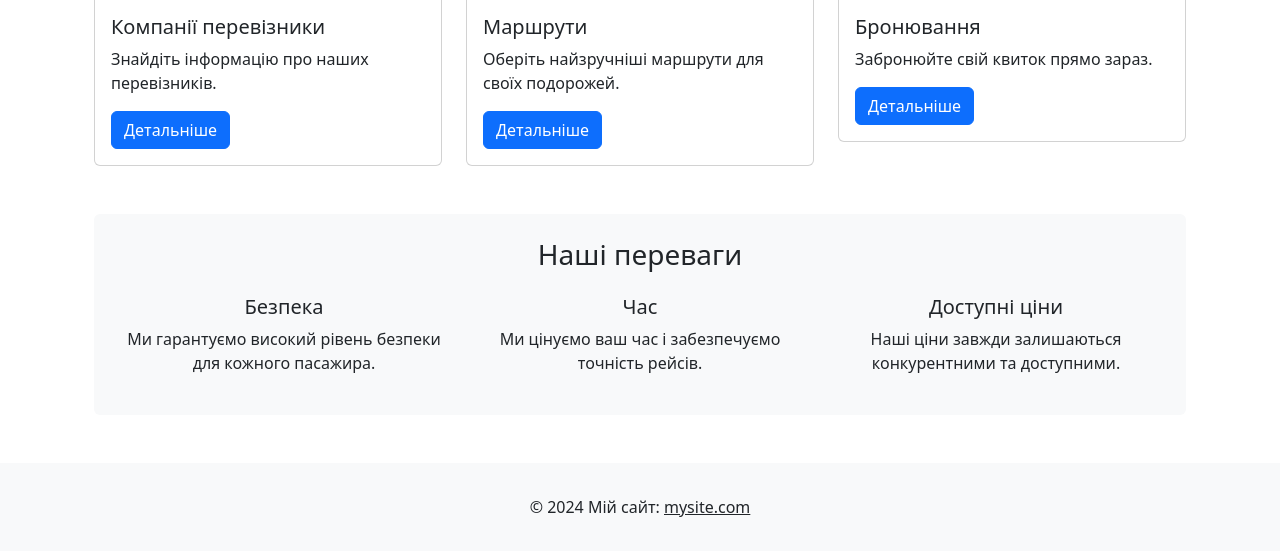
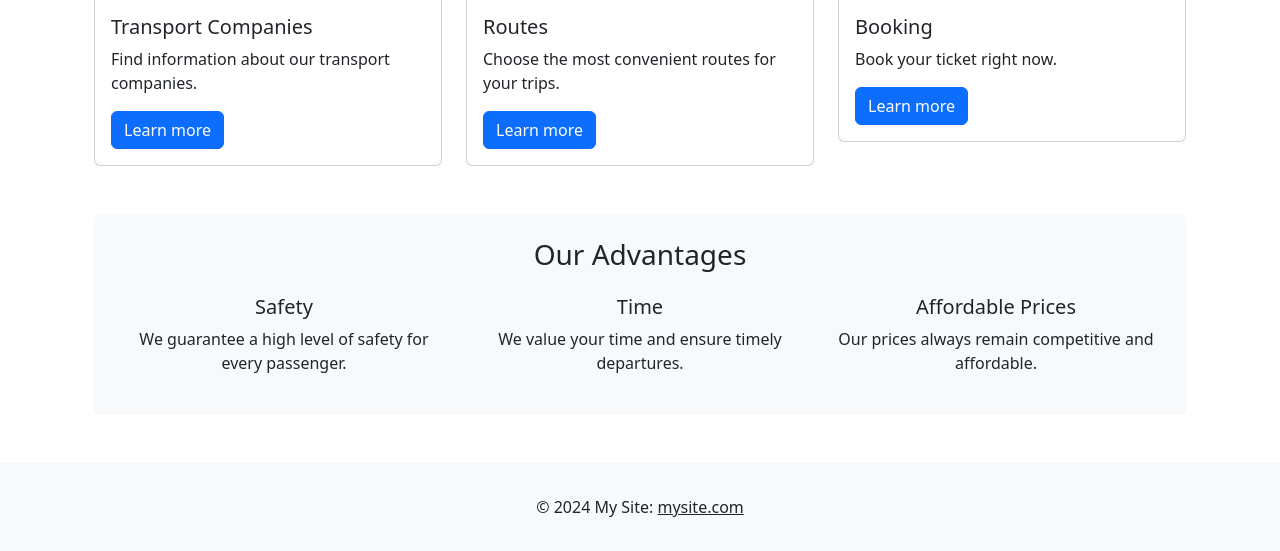
Before and after one commit to 0r1g/TicketGO, a Django app: page / in a window 1280 px wide. Shown: the part 814-1365 px from the top of the page. Run offline with Django 5.2, Linux system fonts and the light colour scheme; some libraries are stand-ins or nearby versions.

Commit message:
Update All Templates

```diff
--- a/TicketGo/api/forms.py
+++ b/TicketGo/api/forms.py
@@ -1,6 +1,5 @@
-# forms.py
 from django import forms
-from .models import Booking, ProfilePhoto
+from .models import Booking
 
 
 class BookingForm(forms.ModelForm):
--- a/TicketGo/api/templates/api/booking_form.html
+++ b/TicketGo/api/templates/api/booking_form.html
@@ -8,7 +8,7 @@
         <div class="col-md-8">
             <div class="card shadow-sm">
                 <div class="card-body">
-                    <h2 class="text-center mb-4">Бронювання для автобуса: {{ bus.from_location }} -> {{ bus.to_location }}</h2>
+                    <h2 class="text-center mb-4">Booking for the Bus: {{ bus.from_location }} -> {{ bus.to_location }}</h2>
 
                     <form method="POST">
                         {% csrf_token %}
@@ -28,7 +28,7 @@
                         {% endfor %}
 
                         <div class="text-center">
-                            <button type="submit" class="btn btn-primary btn-lg">Забронювати</button>
+                            <button type="submit" class="btn btn-primary btn-lg">Book</button>
                         </div>
                     </form>
                 </div>
--- a/TicketGo/api/templates/api/companies.html
+++ b/TicketGo/api/templates/api/companies.html
@@ -10,7 +10,7 @@
                     <div class="card-body">
                         <h5 class="card-title">{{ company }}</h5>
                         <p class="card-text">{{ company.official_name }}</p>
-                        <a href="{% url 'show_company_details' company_id=company.id %}" class="btn btn-primary">Детальніше</a>
+                        <a href="{% url 'show_company_details' company_id=company.id %}" class="btn btn-primary">Details</a>
                     </div>
                 </div>
             </div>
@@ -18,7 +18,7 @@
         </div>
     {% else %}
         <div class="alert alert-warning text-center" role="alert" style="font-size: 1.2rem;">
-            <i class="bi bi-exclamation-triangle-fill"></i> На жаль немає, жодних автобусних компаній.
+            <i class="bi bi-exclamation-triangle-fill"></i> Unfortunately, there are no bus companies available.
         </div>
     {% endif %}
 </div>
--- a/TicketGo/api/templates/api/home.html
+++ b/TicketGo/api/templates/api/home.html
@@ -13,85 +13,85 @@
             <div class="carousel-item active">
                 <img style="height:400px" src="https://topolocfrt.com/wp-content/uploads/2023/03/Bus.jpg" class="d-block w-100" alt="Slide 1">
                 <div class="carousel-caption d-none d-md-block">
-                    <h5>Перша подорож</h5>
-                    <p>Знайдіть найкращі пропозиції для вашої подорожі.</p>
+                    <h5>First Journey</h5>
+                    <p>Find the best offers for your trip.</p>
                 </div>
             </div>
             <div class="carousel-item">
                 <img style="height:400px" src="https://guelph.ca/wp-content/uploads/Electricity-bus-by-Dudek-Photography.jpg" class="d-block w-100" alt="Slide 2">
                 <div class="carousel-caption d-none d-md-block">
-                    <h5>Комфортні поїздки</h5>
-                    <p>Подорожуйте з комфортом та безпекою.</p>
+                    <h5>Comfortable Trips</h5>
+                    <p>Travel with comfort and safety.</p>
                 </div>
             </div>
             <div class="carousel-item">
                 <img style="height:400px" src="https://www.cng-mobility.ch/wp-content/uploads/2020/02/Busse_Mercedes-Benz_Citaro-G_1200x400px-1.jpg" class="d-block w-100" alt="Slide 3">
                 <div class="carousel-caption d-none d-md-block">
-                    <h5>Найкращі маршрути</h5>
-                    <p>Обирайте зручні маршрути та плануйте свої подорожі.</p>
+                    <h5>Best Routes</h5>
+                    <p>Choose convenient routes and plan your trips.</p>
                 </div>
             </div>
         </div>
         <button class="carousel-control-prev" type="button" data-bs-target="#carouselExampleCaptions" data-bs-slide="prev">
             <span class="carousel-control-prev-icon" aria-hidden="true"></span>
-            <span class="visually-hidden">Попередній</span>
+            <span class="visually-hidden">Previous</span>
         </button>
         <button class="carousel-control-next" type="button" data-bs-target="#carouselExampleCaptions" data-bs-slide="next">
             <span class="carousel-control-next-icon" aria-hidden="true"></span>
-            <span class="visually-hidden">Наступний</span>
+            <span class="visually-hidden">Next</span>
         </button>
     </div>
 
     <div class="row mt-5">
         <div class="col-md-4">
             <div class="card">
-                <img src="https://truckinsurancehq.com.au/wp-content/uploads/2024/05/bus-insurance-300x200.png" class="card-img-top" alt="Подорож 1">
+                <img src="https://truckinsurancehq.com.au/wp-content/uploads/2024/05/bus-insurance-300x200.png" class="card-img-top" alt="Trip 1">
                 <div class="card-body">
-                    <h5 class="card-title">Компанії перевізники</h5>
-                    <p class="card-text">Знайдіть інформацію про наших перевізників.</p>
-                    <a href="{% url 'show_companies' %}" class="btn btn-primary">Детальніше</a>
+                    <h5 class="card-title">Transport Companies</h5>
+                    <p class="card-text">Find information about our transport companies.</p>
+                    <a href="{% url 'show_companies' %}" class="btn btn-primary">Learn more</a>
                 </div>
             </div>
         </div>
         <div class="col-md-4">
             <div class="card">
-                <img src="https://www.zapigroup.com/hs-fs/hubfs/AdobeStock_195565723-min.jpeg?width=300&name=AdobeStock_195565723-min.jpeg" class="card-img-top" alt="Подорож 2">
+                <img src="https://www.zapigroup.com/hs-fs/hubfs/AdobeStock_195565723-min.jpeg?width=300&name=AdobeStock_195565723-min.jpeg" class="card-img-top" alt="Trip 2">
                 <div class="card-body">
-                    <h5 class="card-title">Маршрути</h5>
-                    <p class="card-text">Оберіть найзручніші маршрути для своїх подорожей.</p>
-                    <a href="{% url 'show_buses' %}" class="btn btn-primary">Детальніше</a>
+                    <h5 class="card-title">Routes</h5>
+                    <p class="card-text">Choose the most convenient routes for your trips.</p>
+                    <a href="{% url 'show_buses' %}" class="btn btn-primary">Learn more</a>
                 </div>
             </div>
         </div>
         <div class="col-md-4">
             <div class="card">
-                <img src="https://lh3.googleusercontent.com/proxy/JBoz_dGfbhVLSm6QJq20ZG8SM8H5b-eLXCujhrr3yZGww2nUkN9-WbX5x0TQoKoi0SfiKOY58pQ8yl4wCQs6Z6Cv9dAGu4ag9MVIyVnibEP7MZYq" class="card-img-top" alt="Подорож 3">
+                <img src="https://lh3.googleusercontent.com/proxy/JBoz_dGfbhVLSm6QJq20ZG8SM8H5b-eLXCujhrr3yZGww2nUkN9-WbX5x0TQoKoi0SfiKOY58pQ8yl4wCQs6Z6Cv9dAGu4ag9MVIyVnibEP7MZYq" class="card-img-top" alt="Trip 3">
                 <div class="card-body">
-                    <h5 class="card-title">Бронювання</h5>
-                    <p class="card-text">Забронюйте свій квиток прямо зараз.</p>
-                    <a href="{% url 'show_buses' %}" class="btn btn-primary">Детальніше</a>
+                    <h5 class="card-title">Booking</h5>
+                    <p class="card-text">Book your ticket right now.</p>
+                    <a href="{% url 'show_buses' %}" class="btn btn-primary">Learn more</a>
                 </div>
             </div>
         </div>
     </div>
 
     <div class="mt-5 p-4 bg-light rounded">
-        <h3 class="text-center">Наші переваги</h3>
+        <h3 class="text-center">Our Advantages</h3>
         <div class="row text-center mt-4">
             <div class="col-md-4">
                 <i class="bi bi-shield-check" style="font-size: 3rem; color: green;"></i>
-                <h5>Безпека</h5>
-                <p>Ми гарантуємо високий рівень безпеки для кожного пасажира.</p>
+                <h5>Safety</h5>
+                <p>We guarantee a high level of safety for every passenger.</p>
             </div>
             <div class="col-md-4">
                 <i class="bi bi-clock-history" style="font-size: 3rem; color: blue;"></i>
-                <h5>Час</h5>
-                <p>Ми цінуємо ваш час і забезпечуємо точність рейсів.</p>
+                <h5>Time</h5>
+                <p>We value your time and ensure timely departures.</p>
             </div>
             <div class="col-md-4">
                 <i class="bi bi-cash-stack" style="font-size: 3rem; color: orange;"></i>
-                <h5>Доступні ціни</h5>
-                <p>Наші ціни завжди залишаються конкурентними та доступними.</p>
+                <h5>Affordable Prices</h5>
+                <p>Our prices always remain competitive and affordable.</p>
             </div>
         </div>
     </div>
--- a/TicketGo/api/templates/api/page_not_found.html
+++ b/TicketGo/api/templates/api/page_not_found.html
@@ -5,11 +5,11 @@
     <div class="row justify-content-center">
         <div class="col-md-8 text-center">
             <h1 class="display-1 text-danger">404</h1>
-            <h2 class="mb-4">Сторінку не знайдено</h2>
-            <p class="lead">На жаль, сторінка, яку ви шукаєте, не існує або була переміщена.</p>
+            <h2 class="mb-4">Page Not Found</h2>
+            <p class="lead">Unfortunately, the page you're looking for doesn't exist or has been moved.</p>
 
             <a href="{% url 'home' %}" class="btn btn-primary btn-lg mt-3">
-                Повернутися на головну
+                Return to Home
             </a>
         </div>
     </div>
--- a/TicketGo/templates/base.html
+++ b/TicketGo/templates/base.html
@@ -1,6 +1,6 @@
 {% load static %}
 <!DOCTYPE html>
-<html lang="uk">
+<html lang="en">
 <head>
     <meta charset="UTF-8">
     <meta name="viewport" content="width=device-width, initial-scale=1.0">
@@ -44,13 +44,13 @@
                 <div class="collapse navbar-collapse" id="navbarNav">
                     <ul class="navbar-nav me-auto">
                         <li class="nav-item">
-                            <a class="nav-link active" aria-current="page" href="{% url 'home' %}">Головна</a>
+                            <a class="nav-link active" aria-current="page" href="{% url 'home' %}">Home</a>
                         </li>
                         <li class="nav-item">
-                            <a class="nav-link" href="{% url 'show_companies' %}">Компанії перевізники</a>
+                            <a class="nav-link" href="{% url 'show_companies' %}">Transport Companies</a>
                         </li>
                         <li class="nav-item">
-                            <a class="nav-link" href="{% url 'show_buses' %}">Маршрути</a>
+                            <a class="nav-link" href="{% url 'show_buses' %}">Routes</a>
                         </li>
                     </ul>
 
@@ -59,18 +59,18 @@
                         <li class="nav-item">
                             <form action="{% url 'logout' %}" method="post">
                                 {% csrf_token %}
-                                <button type="submit" class="btn btn-outline-danger me-2">Вийти</button>
+                                <button type="submit" class="btn btn-outline-danger me-2">Logout</button>
                             </form>
                         </li>
                         <li class="nav-item">
-                            <a class="btn btn-outline-primary" href="{% url 'profile' %}">Профіль</a>
+                            <a class="btn btn-outline-primary" href="{% url 'profile' %}">Profile</a>
                         </li>
                         {% else %}
                         <li class="nav-item">
-                            <a class="btn btn-outline-primary me-2" href="{% url 'login' %}">Увійти</a>
+                            <a class="btn btn-outline-primary me-2" href="{% url 'login' %}">Login</a>
                         </li>
                         <li class="nav-item">
-                            <a class="btn btn-outline-success" href="{% url 'register' %}">Зареєструватися</a>
+                            <a class="btn btn-outline-success" href="{% url 'register' %}">Register</a>
                         </li>
                         {% endif %}
                     </ul>
@@ -81,13 +81,13 @@
 
     <main class="container">
         {% block content %}
-        <!-- Контент сторінки -->
+        <!-- Page content -->
         {% endblock %}
     </main>
 
     <footer class="bg-light text-center text-lg-start mt-5">
         <div class="text-center p-3">
-            © 2024 Мій сайт:
+            © 2024 My Site:
             <a class="text-dark" href="#">mysite.com</a>
         </div>
     </footer>
```
Also changed, not shown: TicketGo/accounts/templates/accounts/login.html (+5 -7 lines), TicketGo/accounts/templates/accounts/register.html (+12 -12 lines), TicketGo/api/templates/api/about_bus.html (+9 -9 lines), TicketGo/api/templates/api/about_company.html (+4 -4 lines), TicketGo/api/templates/api/buses.html (+6 -8 lines), TicketGo/api/templates/api/profile.html (+6 -6 lines), TicketGo/api/templates/api/success.html (+6 -6 lines), TicketGo/api/templates/api/view_booking.html (+5 -5 lines).
